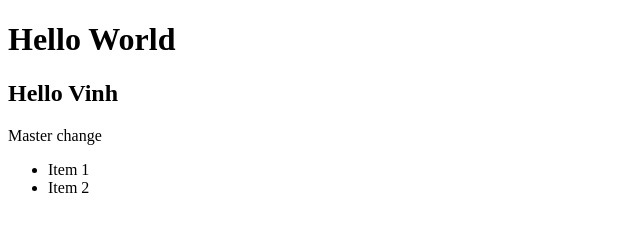
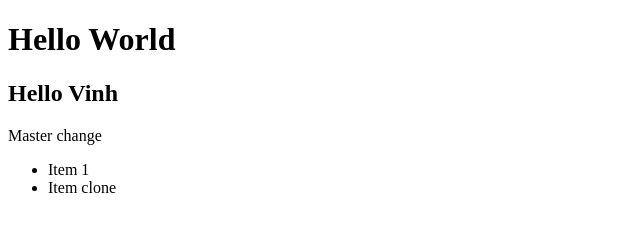
Before and after one commit to vinbuddy/Git-Demo, a plain HTML site: page index.html in a window 1280 px wide. Shown: the full height of the page, 0-640 px from the left. Drawn offline with Linux system fonts and the light colour scheme.

Commit message:
Change value li tag from clone

```diff
--- a/index.html
+++ b/index.html
@@ -15,7 +15,7 @@
 
     <ul>
         <li>Item 1</li>
-        <li>Item 2</li>
+        <li>Item <span>clone</span></li>
     </ul>
 </body>
 
```
